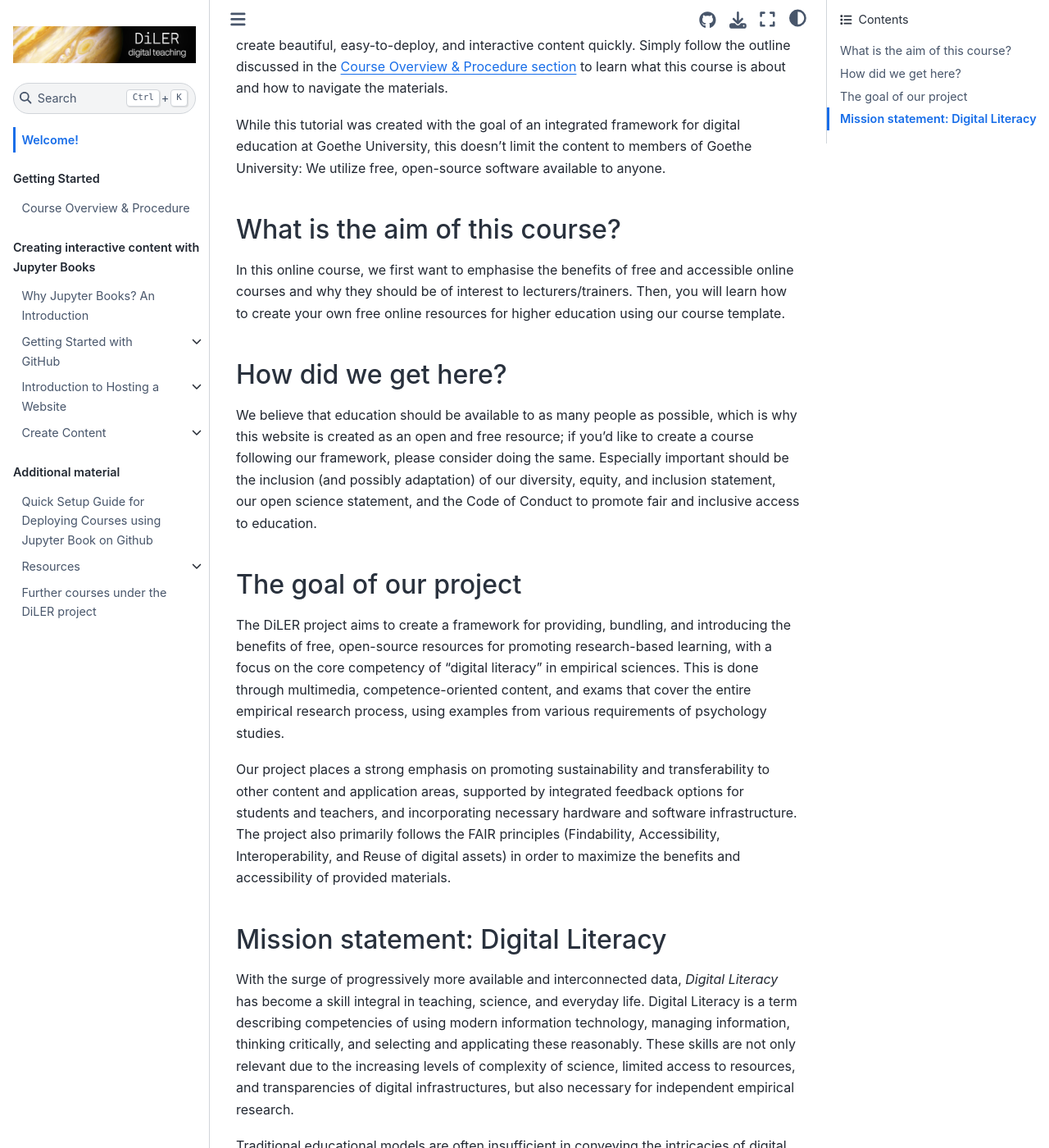
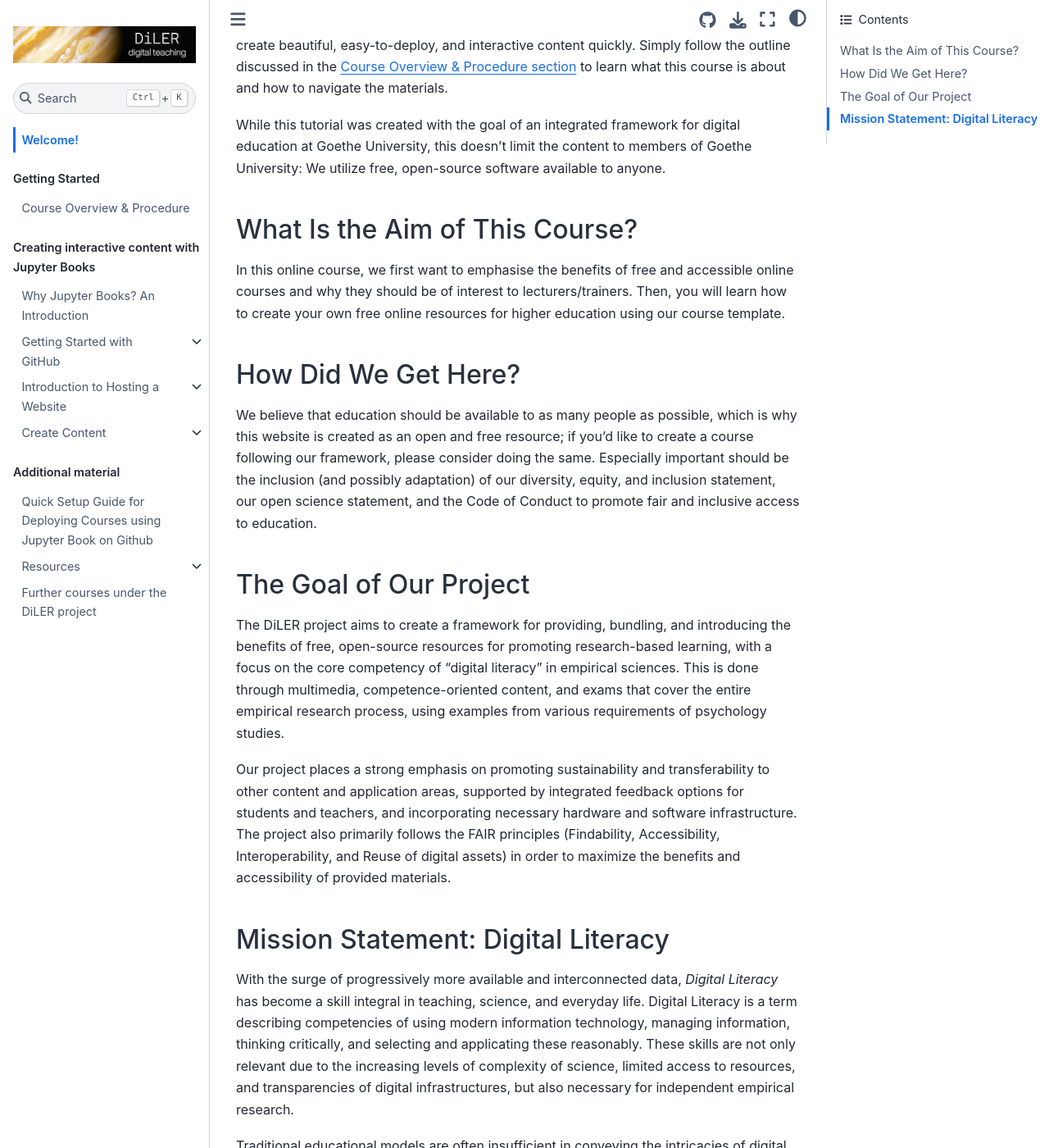
Before and after one commit to M-earnest/tutorial_jupyter_books, a Jupyter Book: the page built from intro/intro-page.md, in a window 1280 px wide and 1400 px high, scrolled down 362 px. Shown: the whole window at 82% size. Built offline with Jupyter Book 1.0.4 settings and Sphinx 7.4.7 and the Sphinx Book theme 1.1.4, drawn with Linux system fonts in a browser that asks for light colours; pages that are not in the unit, such as notebooks, are missing from menus.

```diff
--- a/intro/intro-page.md
+++ b/intro/intro-page.md
@@ -7,19 +7,19 @@ As you read through the subsections of this website, you will gain insight into
 
 While this tutorial was created with the goal of an integrated framework for digital education at Goethe University, this doesn't limit the content to members of Goethe University: We utilize free, open-source software available to anyone.
 
-## What is the aim of this course?
+## What Is the Aim of This Course?
 In this online course, we first want to emphasise the benefits of free and accessible online courses and why they should be of interest to lecturers/trainers. Then, you will learn how to create your own free online resources for higher education using our course template.
 
-## How did we get here?
+## How Did We Get Here?
 We believe that education should be available to as many people as possible, which is why this website is created as an open and free resource; if you'd like to create a course following our framework, please consider doing the same. Especially important should be the inclusion (and possibly adaptation) of our diversity, equity, and inclusion statement, our open science statement, and the Code of Conduct to promote fair and inclusive access to education.
 
-## The goal of our project
+## The Goal of Our Project
 
 The DiLER project aims to create a framework for providing, bundling, and introducing the benefits of free, open-source resources for promoting research-based learning, with a focus on the core competency of "digital literacy" in empirical sciences. This is done through multimedia, competence-oriented content, and exams that cover the entire empirical research process, using examples from various requirements of psychology studies.
 
 Our project places a strong emphasis on promoting sustainability and transferability to other content and application areas, supported by integrated feedback options for students and teachers, and incorporating necessary hardware and software infrastructure. The project also primarily follows the FAIR principles (Findability, Accessibility, Interoperability, and Reuse of digital assets) in order to maximize the benefits and accessibility of provided materials.
 
-## Mission statement: Digital Literacy
+## Mission Statement: Digital Literacy
 
 With the surge of progressively more available and interconnected data, *Digital Literacy* has become a skill integral in teaching, science, and everyday life. Digital Literacy is a term describing competencies of using modern information technology, managing information, thinking critically, and selecting and applicating these reasonably. These skills are not only relevant due to the increasing levels of complexity of science, limited access to resources, and transparencies of digital infrastructures, but also necessary for independent empirical research.
 
```
